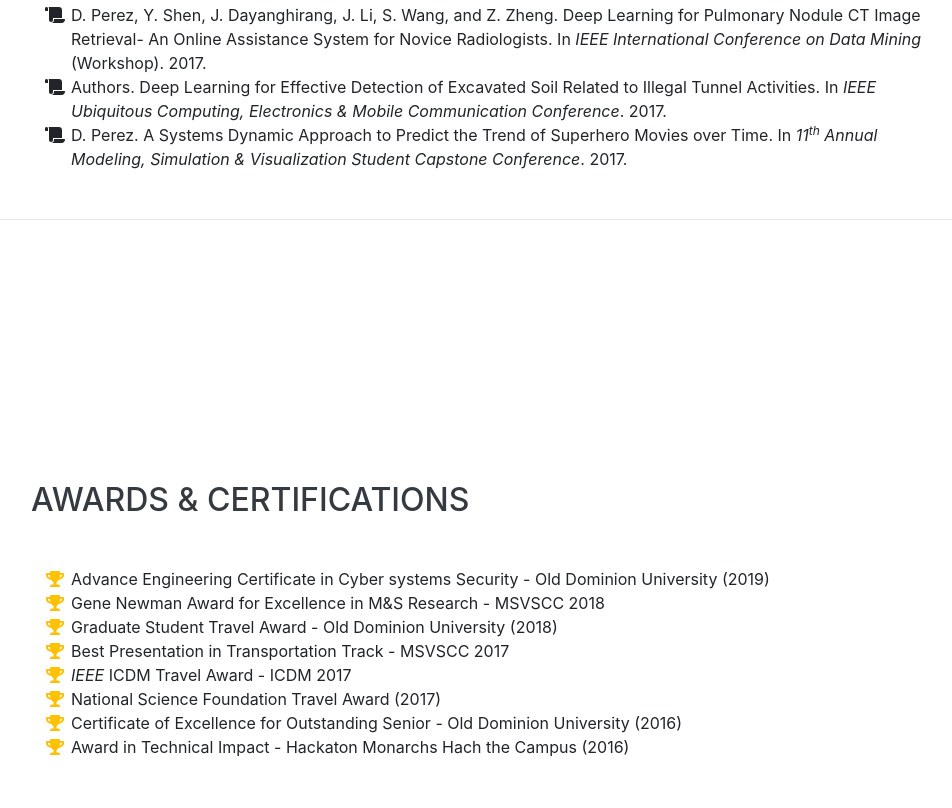
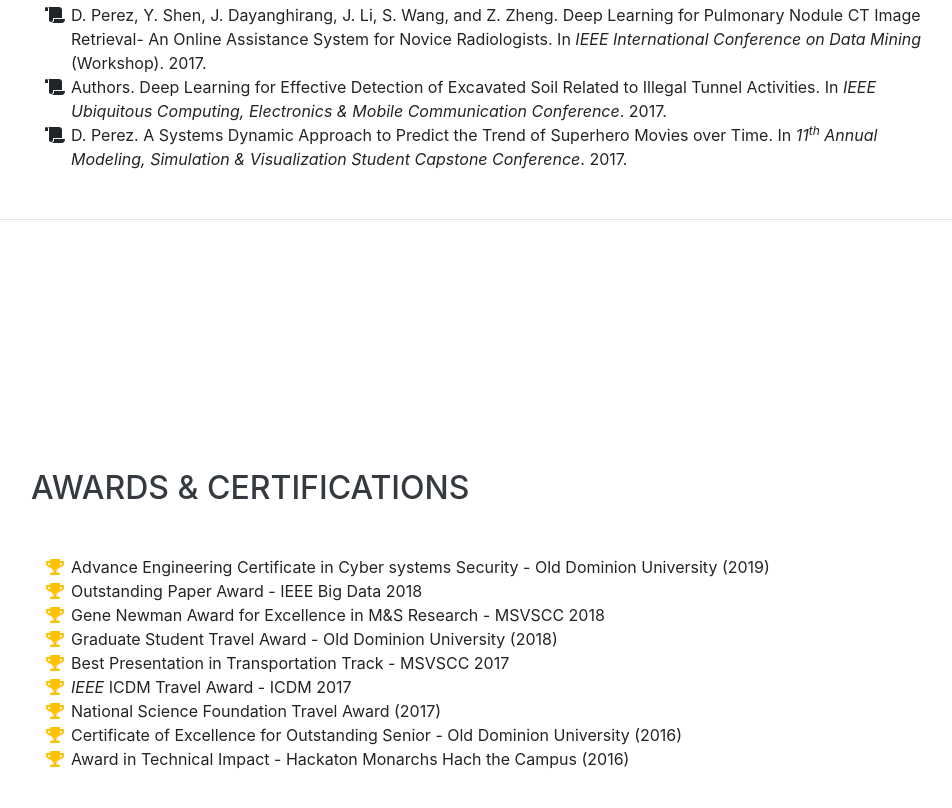
Before and after one commit to DandiC/dandic.github.io, a website with bundled scripts: page index.html in a window 1280 px wide. Shown: the part 4312-5120 px from the top of the page, without its empty margins (289-1241 px from the left). Built offline with nearby package versions, Linux system fonts and the light colour scheme; a web font is replaced by a local one.

Commit message:
Award from IEEE Big Data added

```diff
--- a/index.html
+++ b/index.html
@@ -292,6 +292,9 @@
             <i class="fa-li fa fa-trophy text-warning"></i>
             Advance Engineering Certificate in Cyber systems Security - Old Dominion University (2019)</li>
           <li>
+		  <i class="fa-li fa fa-trophy text-warning"></i>
+            Outstanding Paper Award - IEEE Big Data 2018</li>
+          <li>
             <i class="fa-li fa fa-trophy text-warning"></i>
             Gene Newman Award for Excellence in M&amp;S Research - MSVSCC 2018</li>
 			<li>
```
